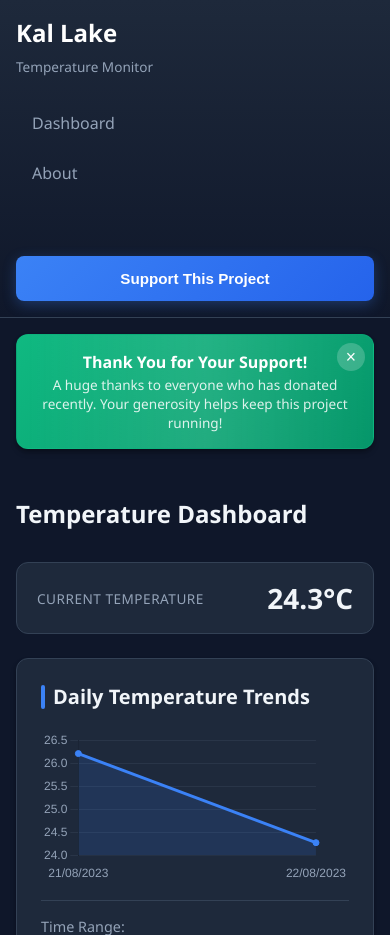
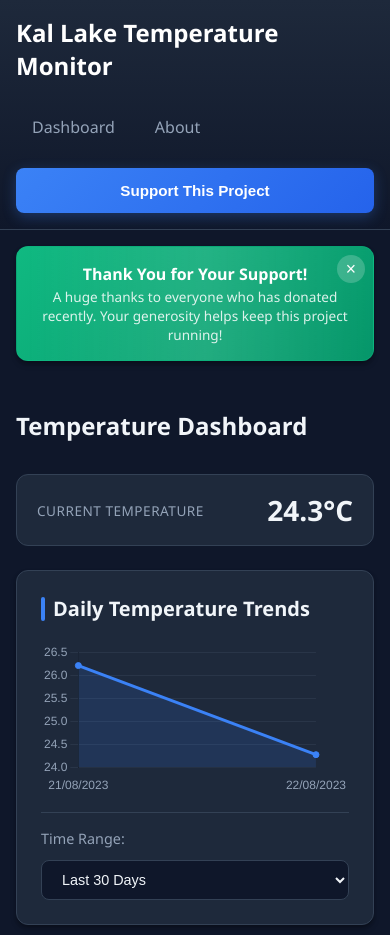
Before and after one commit to bunjopolo/Kal-Lake-Temperature-Monitor, a Django app: page / in a window 390 px wide. Shown: the top 935 px of the page. Run offline with Django 4.2, Linux system fonts and the light colour scheme; data comes from the database, SQL or seed files in the repository.

Commit message:
edited sidebar

```diff
--- a/templates/tempmonitor/about.html
+++ b/templates/tempmonitor/about.html
@@ -371,7 +371,7 @@
         <div class="about-card">
             <h2>How It Works</h2>
             <p>The temperature data is collected from a custom-built remote sensor using a <strong>Particle Boron cellular development board</strong>. The sensor records water temperatures twice daily at the north end of the lake and transmits the data to our servers via cellular connection.</p>
-            <p>The data is then processed and displayed on the dashboard in real-time, allowing you to view current conditions as well as historical trends over time.</p>
+            <p>The data is then processed and displayed on the dashboard, allowing you to view current conditions as well as historical trends over time.</p>
         </div>
 
         <div class="about-card">
--- a/templates/tempmonitor/home.html
+++ b/templates/tempmonitor/home.html
@@ -140,22 +140,27 @@
             border-right: 1px solid var(--border-color);
         }
 
+        #menu-header {
+            padding-bottom: 20px;
+            margin-bottom: 8px;
+            border-bottom: 1px solid var(--border-color);
+        }
+
         #menu-header h1 {
             font-size: 1.5rem;
             font-weight: 700;
-            margin-bottom: 8px;
+            margin-bottom: 4px;
             color: #fff;
         }
 
         .menu-subtitle {
             font-size: 0.85rem;
             color: var(--text-secondary);
-            margin-bottom: 24px;
         }
 
         #menu-items {
             list-style: none;
-            margin-bottom: 32px;
+            padding: 8px 0;
         }
 
         #menu-items li {
@@ -184,7 +189,8 @@
             border: 1px solid var(--border-color);
             border-radius: var(--border-radius);
             padding: 20px;
-            margin-bottom: 24px;
+            margin-top: auto;
+            margin-bottom: 16px;
         }
 
         #gauge-header h2 {
@@ -216,8 +222,7 @@
 
         /* Support Button */
         .button-container {
-            margin-top: auto;
-            padding-top: 24px;
+            padding-top: 0;
         }
 
         .support-button {
@@ -252,12 +257,32 @@
 
         .page-header {
             margin-bottom: 8px;
+            display: flex;
+            align-items: center;
+            gap: 12px;
+        }
+
+        .page-header-icon {
+            width: 40px;
+            height: 40px;
+            background: linear-gradient(135deg, var(--primary-color) 0%, #2563eb 100%);
+            border-radius: 10px;
+            display: flex;
+            align-items: center;
+            justify-content: center;
+            font-size: 1.25rem;
         }
 
         .page-header h1 {
-            font-size: 2rem;
+            font-size: 1.75rem;
             font-weight: 700;
             color: var(--text-primary);
+        }
+
+        .page-header-subtitle {
+            font-size: 0.9rem;
+            color: var(--text-secondary);
+            margin-top: 2px;
         }
 
         /* Mobile Temperature Banner */
@@ -419,12 +444,36 @@
             #gauge-header {
                 display: none;
             }
+            #menu-header {
+                border-bottom: none;
+                padding-bottom: 12px;
+                margin-bottom: 0;
+            }
+            #menu-items {
+                display: flex;
+                gap: 8px;
+                padding: 8px 0;
+            }
+            #menu-items li {
+                margin-bottom: 0;
+            }
+            #menu-items li a {
+                padding: 10px 16px;
+            }
+            .button-container {
+                margin-top: 12px;
+            }
             #charts-container {
                 margin-left: 0;
                 padding: 16px;
             }
             .page-header h1 {
                 font-size: 1.5rem;
+            }
+            .page-header-icon {
+                width: 36px;
+                height: 36px;
+                font-size: 1.1rem;
             }
             .mobile-temp-banner {
                 display: flex;
@@ -461,8 +510,7 @@
 <body>
     <nav id="menu-bar">
         <div id="menu-header">
-            <h1>Kal Lake</h1>
-            <p class="menu-subtitle">Temperature Monitor</p>
+            <h1>Kal Lake Temperature Monitor</h1>
         </div>
 
         <ul id="menu-items">
@@ -502,7 +550,9 @@
         </div>
 
         <div class="page-header">
-            <h1>Temperature Dashboard</h1>
+            <div>
+                <h1>Temperature Dashboard</h1>
+            </div>
         </div>
 
         <div class="mobile-temp-banner">
@@ -556,21 +606,17 @@
             setTimeout(() => {
                 banner.style.display = 'none';
             }, 300);
-            // Store in localStorage so it stays hidden for this session
             localStorage.setItem('thankYouBannerClosed', 'true');
         }
 
-        // Check if banner was previously closed
         document.addEventListener('DOMContentLoaded', function() {
             if (localStorage.getItem('thankYouBannerClosed') === 'true') {
                 document.getElementById('thankYouBanner').style.display = 'none';
             }
         });
 
-        // Global variable to store fetched data
         let cachedData = null;
 
-        // Function to fetch data from the backend
         async function fetchData() {
             if (cachedData) {
                 return cachedData;
@@ -586,7 +632,6 @@
             }
         }
 
-        // Function to create the temperature graph
         async function tempGraph() {
             const data = await fetchData();
 
@@ -689,7 +734,6 @@
                 const overallMonthlyAvg = data.overall_monthly_avg;
                 const monthlyAvgByYear = data.monthly_avg_by_year;
 
-                // Populate dropdown with all years
                 const yearSelect = document.getElementById('year-filter');
 
                 years.forEach(year => {
@@ -752,13 +796,11 @@
                     }
                 });
 
-                // Handle year dropdown change
                 yearSelect.addEventListener('change', (event) => {
                     const selectedYear = event.target.value;
                     const legend = document.getElementById('monthly-chart-legend');
 
                     if (selectedYear === 'none') {
-                        // Show only all time average
                         chart.data.datasets = [{
                             label: 'All Time Average',
                             data: overallMonthlyAvg,
@@ -770,15 +812,12 @@
                         }];
                         legend.classList.remove('visible');
                     } else {
-                        // Get data for selected year
                         const yearData = monthlyAvgByYear[selectedYear];
                         const yearLabel = selectedYear === String(currentYear) ? `${selectedYear} (Current)` : selectedYear;
 
-                        // Update legend
                         document.getElementById('legend-comparison').textContent = yearLabel;
                         legend.classList.add('visible');
 
-                        // Update chart with both datasets
                         chart.data.datasets = [
                             {
                                 label: 'All Time Average',
@@ -811,7 +850,6 @@
             var currentTemperature = data.daily_avg_temperatures[data.daily_avg_temperatures.length - 1];
             currentTemperature = Math.round(currentTemperature * 10) / 10;
 
-            // Update mobile temperature banner
             document.getElementById('mobile-temp-value').innerText = currentTemperature + '°C';
 
             var canvas = document.getElementById("temperature-gauge");
```
